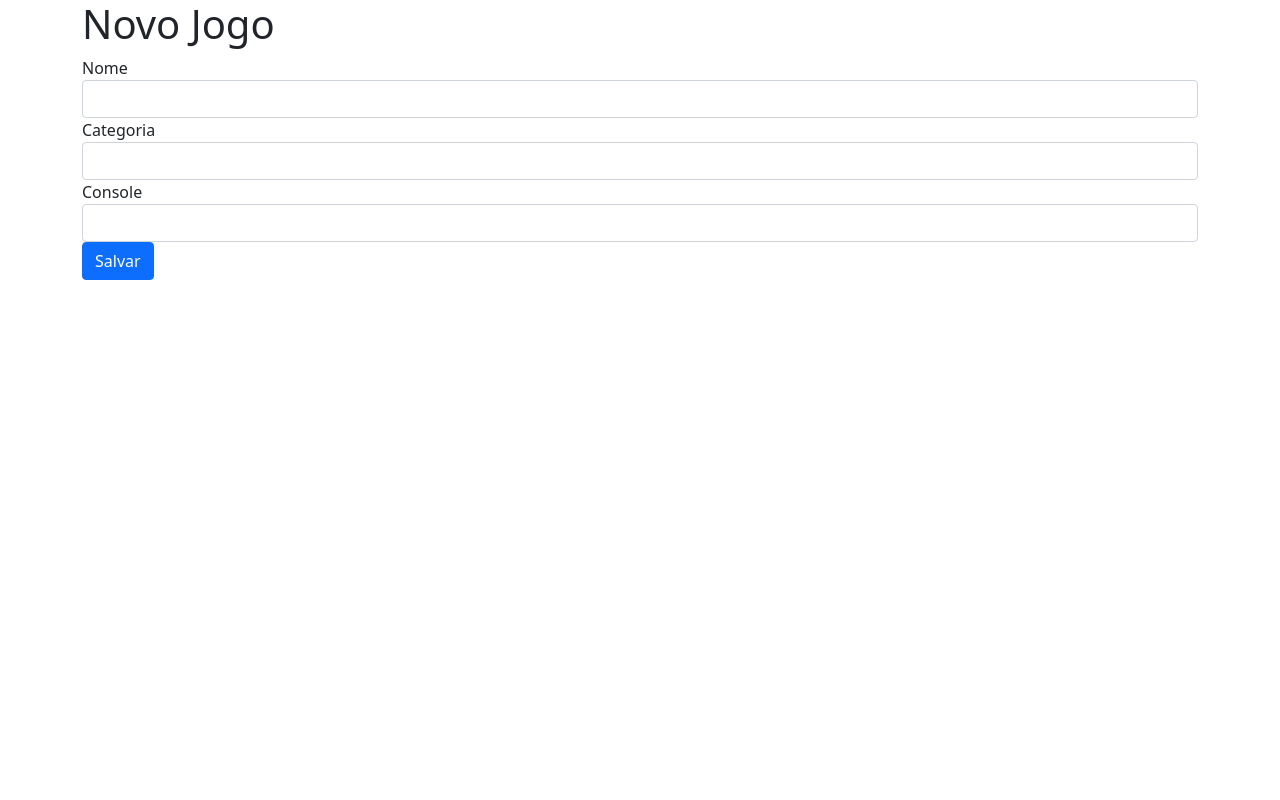
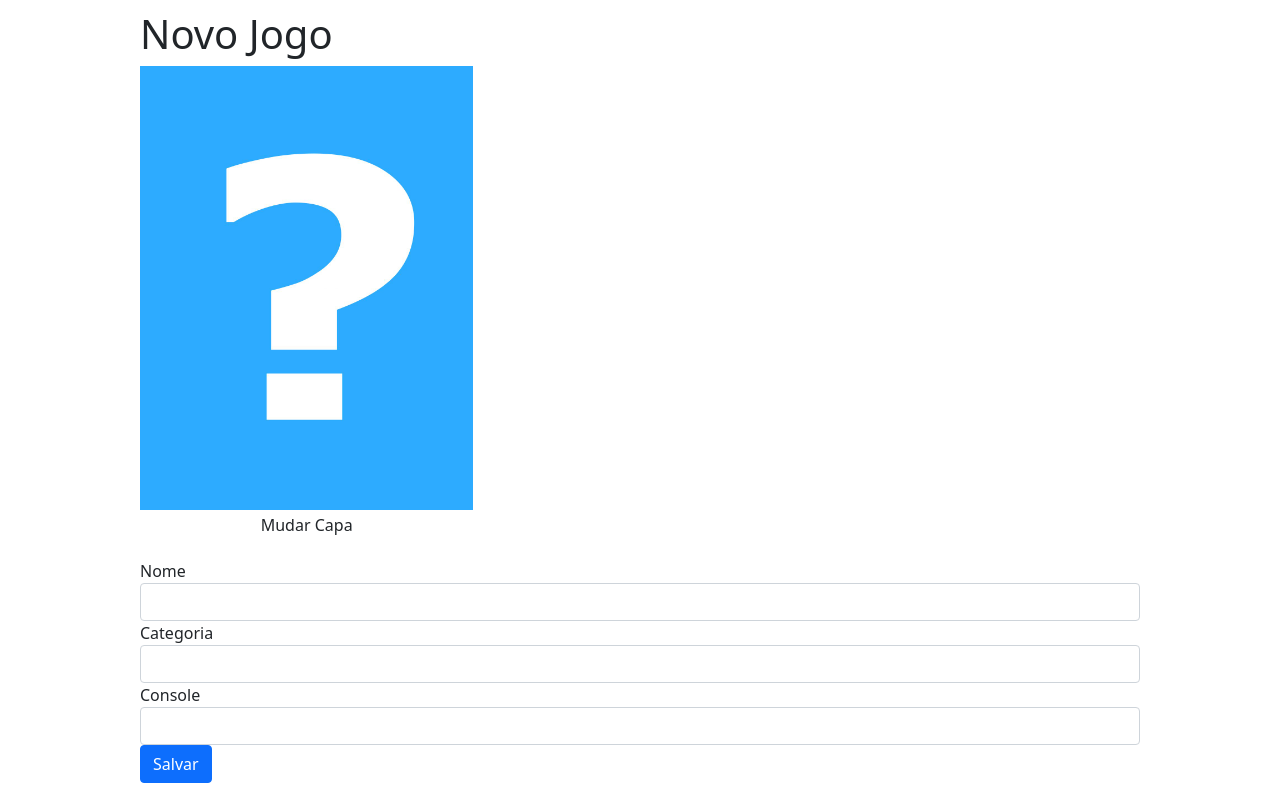
Before and after one commit to JonatasFontele/jogoteca-flask, a Flask app: page /novo in a window 1280 px wide. Run offline with Flask 2, Linux system fonts and the light colour scheme; the visitor is signed in with stand-in values (Sample User, id 1); parts of the project's set-up code (start-up, migrations or seed data) failed here and were passed over; some libraries are stand-ins or nearby versions.

Commit message:
feat: image upload

```diff
--- /dev/null
+++ b/static/app.css
@@ -0,0 +1,68 @@
+body {
+    padding-top: 10px;
+}
+
+.btn {
+    margin-bottom: 10px;
+}
+
+.container {
+    border-radius: 4px;
+    margin: auto;
+    width: 80%;
+}
+
+.little-container {
+    width: 40%;
+    margin: auto;
+}
+
+figcaption {
+    text-align: center;
+    margin: 3px auto;
+}
+
+.fileContainer {
+    overflow: hidden;
+    position: relative;
+}
+
+.fileContainer [type=file] {
+    cursor: pointer;
+    display: block;
+    font-size: 999px;
+    filter: alpha(opacity=0);
+    min-height: 100%;
+    min-width: 100%;
+    opacity: 0;
+    position: absolute;
+    right: 0;
+    text-align: right;
+    top: 0;
+}
+
+td {
+    text-align: center;
+}
+
+.formularioJogo {
+    display: flex;
+}
+
+.formularioImagem {
+    margin-right: 16px
+}
+
+.buttons {
+    margin-top: 16px
+}
+
+.inputBox {
+    width: 700px;
+}
+
+.inputsJogo {
+    width: 100%;
+    margin-left: 1em;
+    margin-bottom: 1em;
+}
--- a/templates/novo.html
+++ b/templates/novo.html
@@ -1,6 +1,17 @@
 {% extends "template.html" %}
 {% block conteudo %}
-    <form method="POST" action="{{ url_for('criar') }}">
+    <form action="{{ url_for('criar') }}" method="post" enctype="multipart/form-data">
+
+        <figure class="img thumbnail col-md-4">
+            <img class="img-fluid" src="{{ url_for('imagem', nome_arquivo='capa_padrao.jpg') }}">
+            <figcaption>
+                <label class="fileContainer">
+                    Mudar Capa
+                    <input type="file" name="arquivo" accept=".jpg">
+                </label>
+            </figcaption>
+        </figure>
+
         <fieldset>
             <div class="form-group">
                 <label for="nome">Nome</label>
--- a/templates/template.html
+++ b/templates/template.html
@@ -5,9 +5,11 @@
         <meta name="viewport" content="width=device-width, initial-scale=1">
         <title>Jogoteca</title>
         <link rel="stylesheet" href="{{ url_for('static', filename='bootstrap.css') }}">
+        <link rel="stylesheet" href="{{ url_for('static', filename='app.css') }}">
     </head>
     <body>
         <div class="container">
+
             {% with messages = get_flashed_messages() %}
                 {% if messages %}
                     <ul id="messages" class="list-unstyled">
@@ -21,7 +23,9 @@
             <div class="page-header">
                 <h1>{{ titulo }}</h1>
             </div>
-        {% block conteudo %} {% endblock %}
+
+            {% block conteudo %}{% endblock %}
+
         </div>
     </body>
 </html>
--- a/views.py
+++ b/views.py
@@ -1,4 +1,4 @@
-from flask import render_template, request, redirect, session, flash, url_for
+from flask import render_template, request, redirect, session, flash, url_for, send_from_directory
 from jogoteca import app, db
 from models import Jogos, Usuarios
 
@@ -31,6 +31,10 @@ def criar():
     novo_jogo = Jogos(nome=nome, categoria=categoria, console=console)
     db.session.add(novo_jogo)
     db.session.commit()
+
+    arquivo = request.files['arquivo']
+    upload_path = app.config['UPLOAD_PATH']
+    arquivo.save(f'{upload_path}/capa{novo_jogo.id}.jpg')
 
     return redirect(url_for('index'))
 
@@ -67,6 +71,7 @@ def deletar(id):
 
     return redirect(url_for('index'))
 
+
 @app.route('/login')
 def login():
     proxima = request.args.get('proxima')
@@ -92,3 +97,8 @@ def logout():
     session['usuario_logado'] = None
     flash('Logout efetuado com sucesso!')
     return redirect(url_for('index'))
+
+
+@app.route('/uploads/<nome_arquivo>')
+def imagem(nome_arquivo):
+    return send_from_directory('uploads', nome_arquivo)
```
Also changed, not shown: config.py (+7 -4 lines), uploads/capa_padrao.jpg (added). Lines whose indentation alone changed are shown as unchanged.
